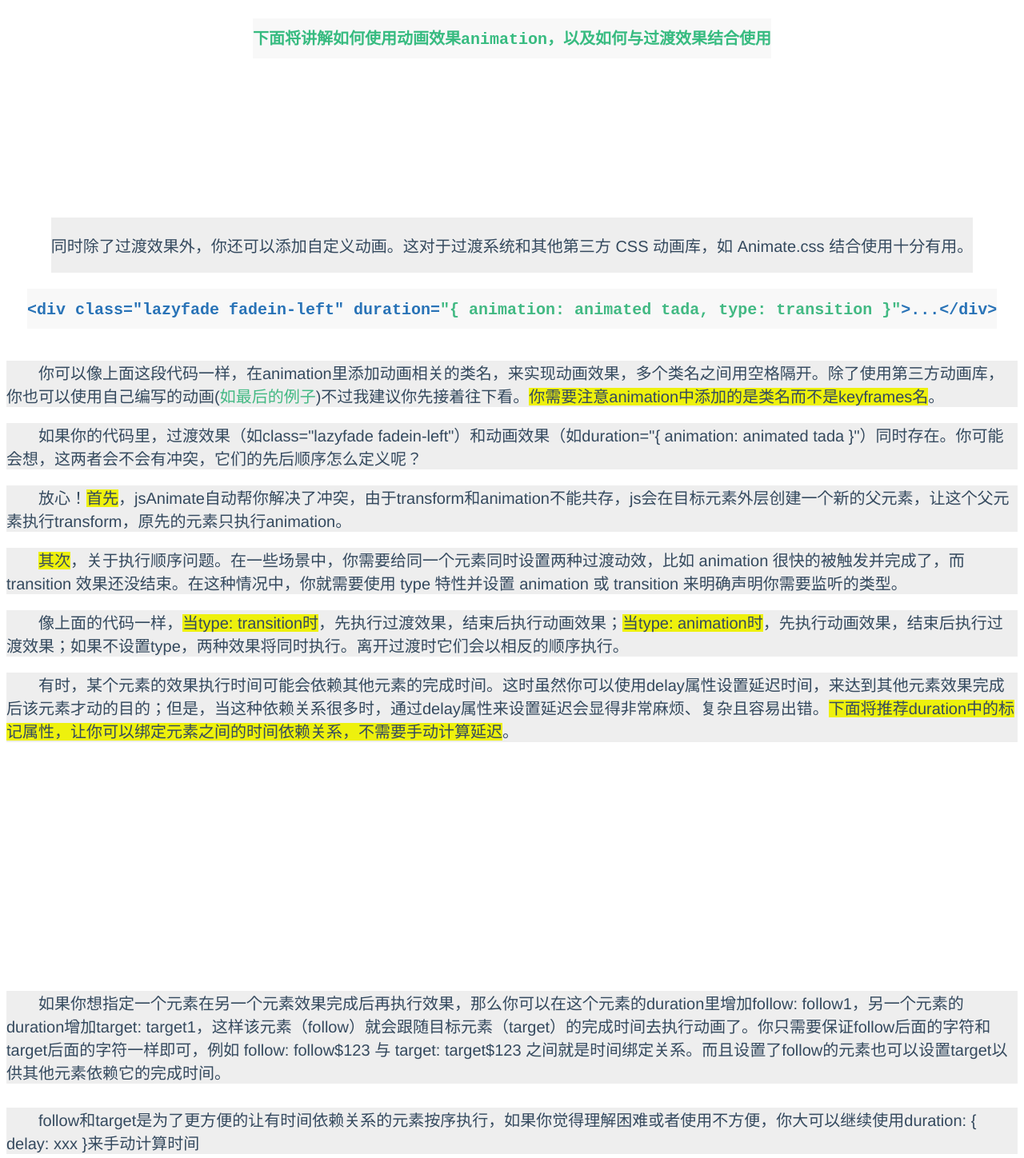
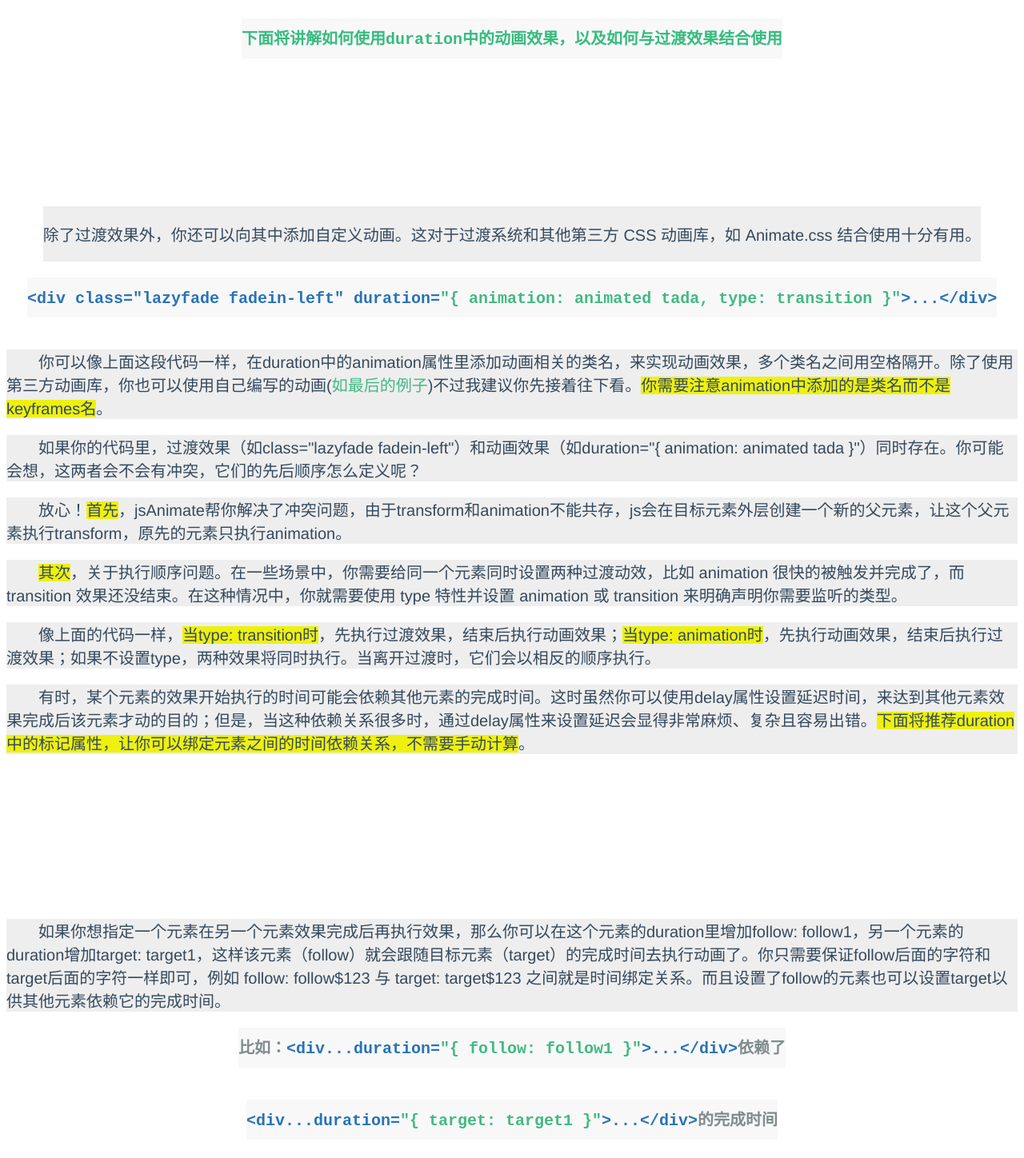
Before and after one commit to HiWayne/jsAnimate, a plain HTML site: page lazyfade.html in a window 1280 px wide. Shown: the part 3098-4546 px from the top of the page at 80% size. Drawn offline with Linux system fonts and the light colour scheme.

Commit message:
新增duration，类vue过渡风格，可定义时间、过渡初始样式、贝塞尔曲线，可与第三方动画库结合
新增duration，类vue过渡风格，可定义时间、过渡初始样式、贝塞尔曲线，可与第三方动画库结合

```diff
--- a/lazyfade.html
+++ b/lazyfade.html
@@ -175,14 +175,14 @@
                 <div style="margin-top: 30px;">
                     <p class="lazyfade fadein-right" duration="{ enter: 3000 }"
                         style="font-family: 'Roboto Mono', Monaco, courier, monospace;background: #f8f8f8;height: 50px;line-height:50px;text-align: center;font-size:20px;font-weight: 600;width: 100%;">
-                        <code><span style="color:#37bb80;">下面将讲解如何使用动画效果animation，以及如何与过渡效果结合使用</span></code>
+                        <code><span style="color:#37bb80;">下面将讲解如何使用duration中的动画效果，以及如何与过渡效果结合使用</span></code>
                     </p>
                 </div>
             </div>
             <div
                 style="display:flex;flex-flow:column nowrap;justify-content:center;align-items:center;width:100%;height: 100%;">
                 <div style="font-size: 20px;color:#34495e;background:#eee;">
-                    <p>同时除了过渡效果外，你还可以添加自定义动画。这对于过渡系统和其他第三方 CSS 动画库，如 Animate.css 结合使用十分有用。</p>
+                    <p>除了过渡效果外，你还可以向其中添加自定义动画。这对于过渡系统和其他第三方 CSS 动画库，如 Animate.css 结合使用十分有用。</p>
                 </div>
                 <div>
                     <p class="lazyfade fadein-left" duration="{ animation: animated tada, type:transition }"
@@ -192,12 +192,12 @@
                 </div>
                 <div style="font-size: 20px;color:#34495e;">
                     <p style="text-indent:2em;background:#eee;">
-                        你可以像上面这段代码一样，在animation里添加动画相关的类名，来实现动画效果，多个类名之间用空格隔开。除了使用第三方动画库，你也可以使用自己编写的动画(<span><a style="color:#42b983;text-decoration: none;" href="#style">如最后的例子</a></span>)不过我建议你先接着往下看。<span
+                        你可以像上面这段代码一样，在duration中的animation属性里添加动画相关的类名，来实现动画效果，多个类名之间用空格隔开。除了使用第三方动画库，你也可以使用自己编写的动画(<span><a style="color:#42b983;text-decoration: none;" href="#style">如最后的例子</a></span>)不过我建议你先接着往下看。<span
                             style="background:#eef10d;">你需要注意animation中添加的是类名而不是keyframes名</span>。</p>
                     <p style="text-indent:2em;background:#eee;">如果你的代码里，过渡效果（如class="lazyfade
                         fadein-left"）和动画效果（如duration="{ animation: animated tada }"）同时存在。你可能会想，这两者会不会有冲突，它们的先后顺序怎么定义呢？</p>
                     <p style="text-indent:2em;background:#eee;">放心！<span
-                            style="background:#eef10d;">首先</span>，jsAnimate自动帮你解决了冲突，由于transform和animation不能共存，js会在目标元素外层创建一个新的父元素，让这个父元素执行transform，原先的元素只执行animation。
+                            style="background:#eef10d;">首先</span>，jsAnimate帮你解决了冲突问题，由于transform和animation不能共存，js会在目标元素外层创建一个新的父元素，让这个父元素执行transform，原先的元素只执行animation。
                     </p>
                     <P style="text-indent:2em;background:#eee;"><span
                             style="background:#eef10d;">其次</span>，关于执行顺序问题。在一些场景中，你需要给同一个元素同时设置两种过渡动效，比如 animation
@@ -205,10 +205,10 @@
                     </P>
                     <P style="text-indent:2em;background:#eee;">像上面的代码一样，<span style="background:#eef10d;">当type:
                             transition时</span>，先执行过渡效果，结束后执行动画效果；<span style="background:#eef10d;">当type:
-                            animation时</span>，先执行动画效果，结束后执行过渡效果；如果不设置type，两种效果将同时执行。离开过渡时它们会以相反的顺序执行。</P>
+                            animation时</span>，先执行动画效果，结束后执行过渡效果；如果不设置type，两种效果将同时执行。当离开过渡时，它们会以相反的顺序执行。</P>
                     <p style="text-indent:2em;background:#eee;">
-                        有时，某个元素的效果执行时间可能会依赖其他元素的完成时间。这时虽然你可以使用delay属性设置延迟时间，来达到其他元素效果完成后该元素才动的目的；但是，当这种依赖关系很多时，通过delay属性来设置延迟会显得非常麻烦、复杂且容易出错。<span
-                            style="background:#eef10d;">下面将推荐duration中的标记属性，让你可以绑定元素之间的时间依赖关系，不需要手动计算延迟</span>。
+                        有时，某个元素的效果开始执行的时间可能会依赖其他元素的完成时间。这时虽然你可以使用delay属性设置延迟时间，来达到其他元素效果完成后该元素才动的目的；但是，当这种依赖关系很多时，通过delay属性来设置延迟会显得非常麻烦、复杂且容易出错。<span
+                            style="background:#eef10d;">下面将推荐duration中的标记属性，让你可以绑定元素之间的时间依赖关系，不需要手动计算</span>。
                     </p>
                 </div>
             </div>
@@ -218,6 +218,16 @@
                     如果你想指定一个元素在另一个元素效果完成后再执行效果，那么你可以在这个元素的duration里增加follow: follow1，另一个元素的duration增加target:
                     target1，这样该元素（follow）就会跟随目标元素（target）的完成时间去执行动画了。你只需要保证follow后面的字符和target后面的字符一样即可，例如 follow:
                     follow$123 与 target: target$123 之间就是时间绑定关系。而且设置了follow的元素也可以设置target以供其他元素依赖它的完成时间。
+                </div>
+                <div>
+                    <p style="font-family: 'Roboto Mono', Monaco, courier, monospace;background: #f8f8f8;height: 50px;line-height: 50px;text-align: center;font-size:20px;font-weight: 600;width: 100%;">
+                        <code>比如：<span style="color:#2973b7;">&lt;div...duration=<span style="color:#42b983;">"{ follow: follow1 }"</span>&gt;...&lt;/div&gt;</span>依赖了</code>
+                    </p>
+                </div>
+                <div>
+                    <p style="font-family: 'Roboto Mono', Monaco, courier, monospace;background: #f8f8f8;height: 50px;line-height: 50px;text-align: center;font-size:20px;font-weight: 600;width: 100%;">
+                        <code><span style="color:#2973b7;">&lt;div...duration=<span style="color:#42b983;">"{ target: target1 }"</span>&gt;...&lt;/div&gt;</span>的完成时间</code>
+                    </p>
                 </div>
                 <div style="margin-top: 30px;font-size: 20px;color:#34495e;text-indent:2em;background:#eee;">
                     follow和target是为了更方便的让有时间依赖关系的元素按序执行，如果你觉得理解困难或者使用不方便，你大可以继续使用duration: { delay: xxx }来手动计算时间
```
